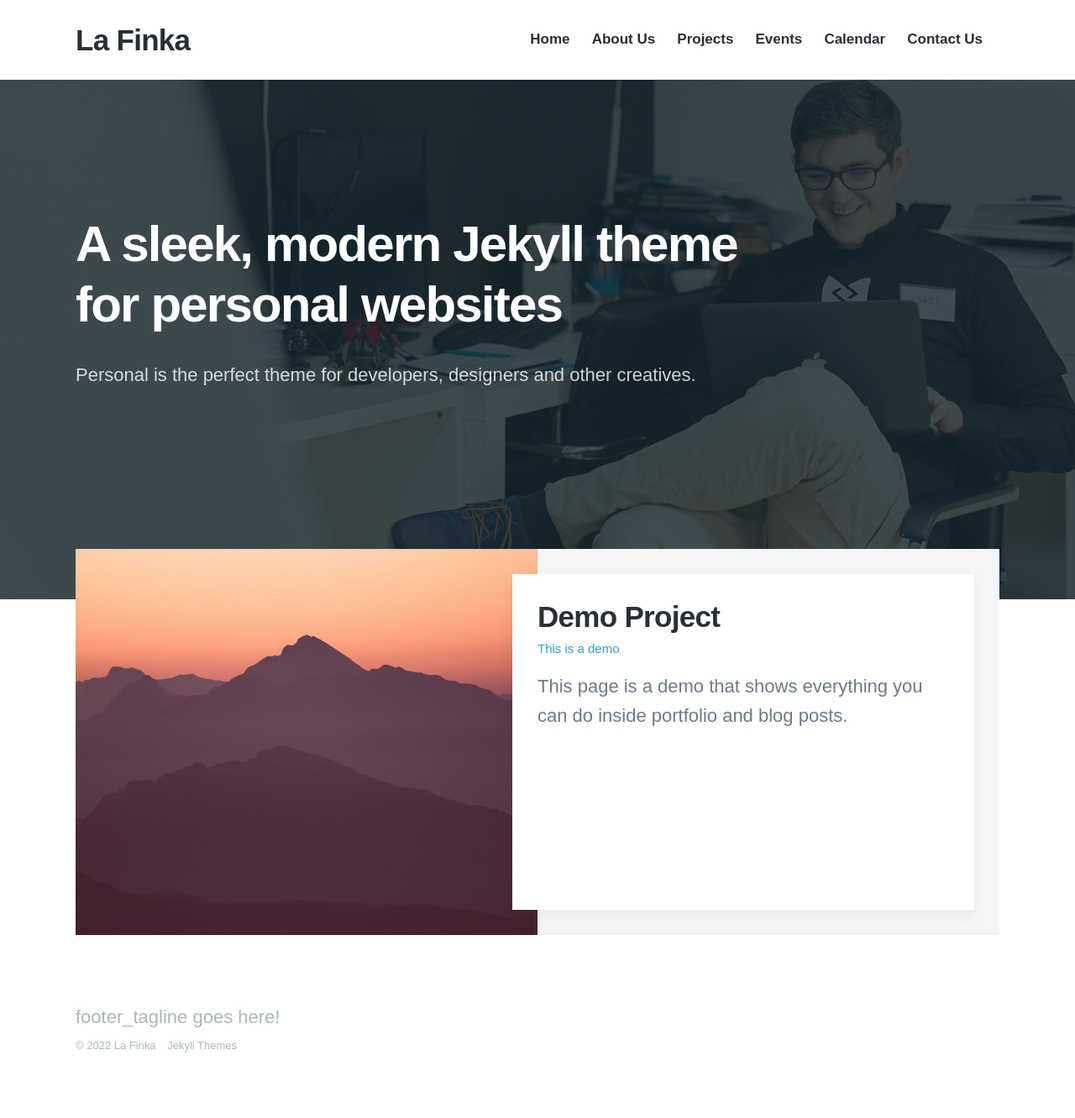
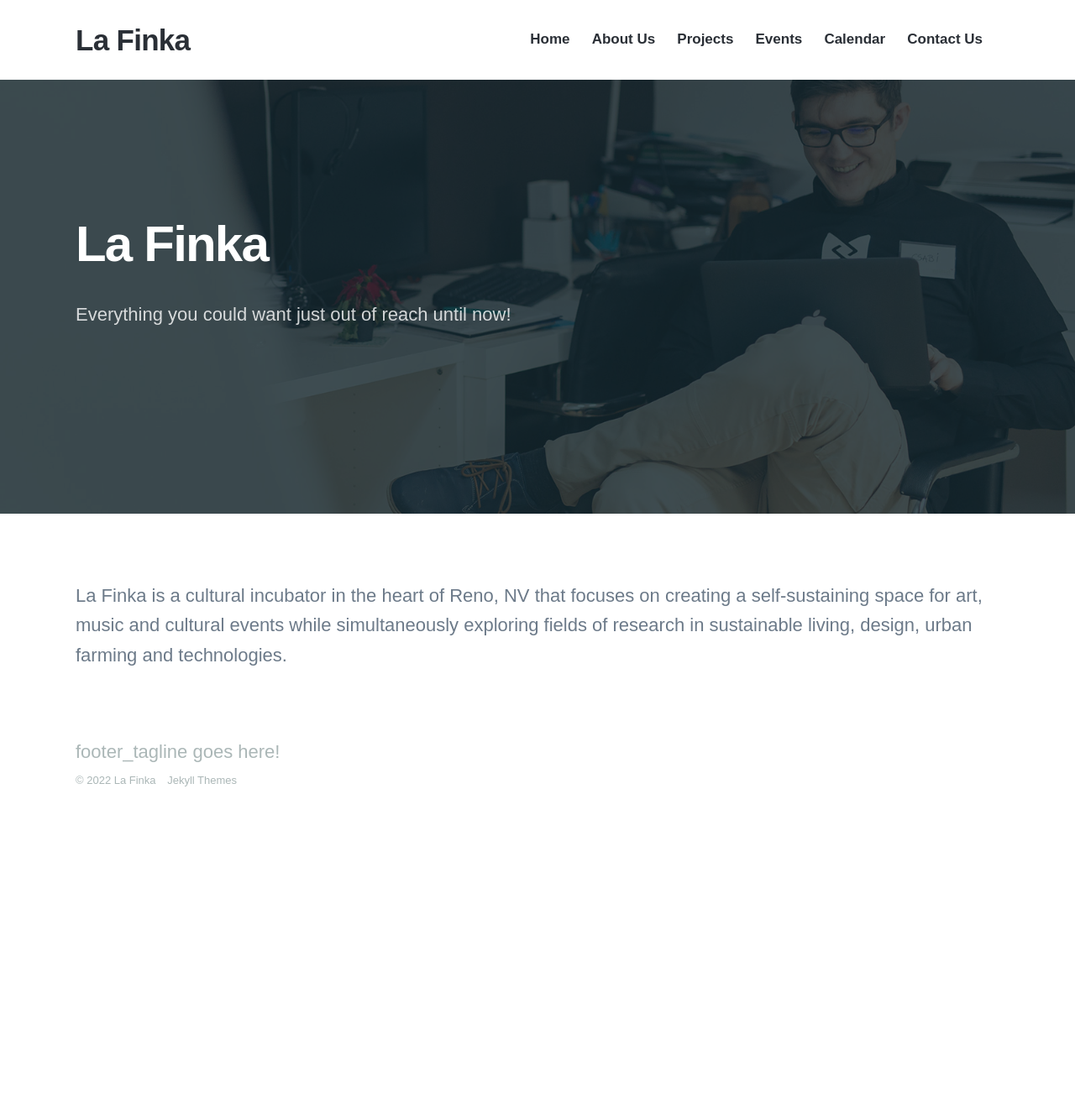
Before and after one commit to ndrsc3/laFinka.space, a Jekyll site: the page built from index.html, in a window 1280 px wide. Shown: the whole page at 84% size. Built offline with Jekyll 4.4.1, drawn with Linux system fonts in a browser that asks for light colours; nearby versions of some CDN libraries; some web fonts are replaced; the list of posts is cut into pages by our own code; after the commit the page ends 1016 px from its top, so only the background shows below that.

Commit message:
[Content] Minor update
Signed-off-by: Niko <niko@bacch.com>

```diff
--- a/_config.yml
+++ b/_config.yml
@@ -1,4 +1,4 @@
-site: Personal Jekyll Theme
+site: La Finka
 
 url: https://lafinka.space
 baseurl: laFinka.space
--- a/index.html
+++ b/index.html
@@ -13,16 +13,36 @@ featured_image: /images/demo/home.jpg
 
 	<div class="wrap">
 
-		<h1>A sleek, modern Jekyll theme
-		for personal websites</h1>
-		<p>Personal is the perfect theme for developers, designers and other creatives.</p>
+		<h1>La Finka</h1>
 
-		{% include socials.html %}
+		<p>Everything you could want
+			just out of reach
+			until now!</p>
+
+		<!-- {% include socials.html %} -->
 
 	</div>
 
 </section>
 
+<section class="">
+
+	<div class="wrap">
+
+		<p>
+			La Finka is a cultural incubator
+			in the heart of Reno, NV that focuses on
+			creating a self-sustaining space for art, music and cultural events while simultaneously exploring
+			fields of research in sustainable living, design, urban farming and technologies.
+		</p>
+
+	</div>
+
+	<!-- TODO: @Niko Add Button for Contact Us! -->
+
+</section>
+
+<!--
 <section class="listing">
 
 	<div class="wrap">
@@ -50,3 +70,4 @@ featured_image: /images/demo/home.jpg
 	</div>
 
 </section>
+-->
--- a/projects/index.html
+++ b/projects/index.html
@@ -13,8 +13,8 @@ featured_image: /images/demo/blog.jpg
 
 	<div class="wrap">
 
-		<h1>What I've been up to</h1>
-		<p>Personal includes a simple blog with pagination.</p>
+		<h1>Past Present and Future projects happening at La Finka</h1>
+		<p>Keep up to date with what is cooking</p>
 
 	</div>
 
```
Also changed, not shown: _includes/contact-form.html (+12 -2 lines), _pages/contact.md (+4 -3 lines), images/TestImage-MainPage.jpg (added).
